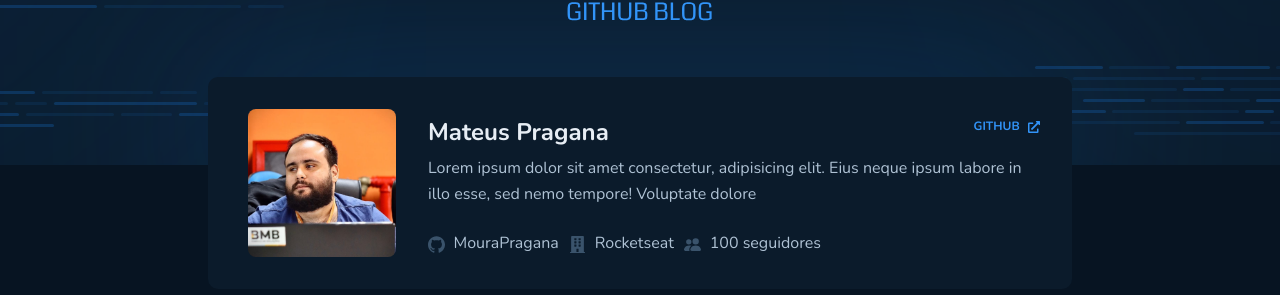
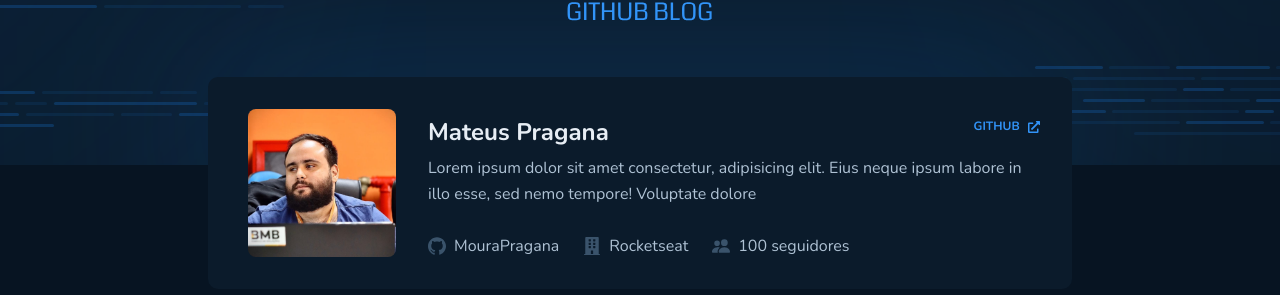
Before and after one commit to MouraPragana/03-desafio-ignite-github-blog, a React (Vite) app: page / in a window 1280 px wide. Shown: the part 131-426 px from the top of the page. Built offline with nearby package versions, Linux system fonts and the light colour scheme.

Commit message:
chore: ajustar estilização

```diff
--- a/src/pages/home/components/profileSection/index.tsx
+++ b/src/pages/home/components/profileSection/index.tsx
@@ -30,18 +30,19 @@
 				</TextContentBody>
 
 				<SocialContent>
-					<span>
-						<ImGithub size={17} />
-						MouraPragana
-					</span>
-					<span>
-						<FaBuilding size={17} />
-						Rocketseat
-					</span>
-					<span>
-						<BsPeopleFill size={17} />
-						100 seguidores
-					</span>
+					<div>
+						<ImGithub size={18} />
+						<span>MouraPragana</span>
+					</div>
+
+					<div>
+						<FaBuilding size={18} /> <span>Rocketseat</span>
+					</div>
+
+					<div>
+						<BsPeopleFill size={18} />
+						<span>100 seguidores</span>
+					</div>
 				</SocialContent>
 			</TextContent>
 		</ProfileCard>
--- a/src/pages/home/components/profileSection/styles.ts
+++ b/src/pages/home/components/profileSection/styles.ts
@@ -3,7 +3,6 @@
 export const ProfileCard = styled.div`
 	display: flex;
 	flex-direction: row;
-	align-items: stretch;
 
 	padding: 32px 32px 32px 40px;
 	gap: 32px;
@@ -26,7 +25,7 @@
 export const TextContent = styled.div`
 	display: flex;
 	flex-direction: column;
-	justify-content: space-between;
+
 	padding: 8px 0 0 0;
 	flex: 1;
 `
@@ -68,25 +67,29 @@
 	color: ${(props) => props.theme['blue-200']};
 	line-height: 1.6;
 	margin-top: 8px;
-	flex: 1;
 `
 
 export const SocialContent = styled.div`
 	display: flex;
 	flex-direction: row;
-	justify-content: space-between;
+
+	margin-top: 28px;
+	gap: 24px;
 	flex-wrap: wrap;
-	max-width: 393px;
-	width: 100%;
 
-	> span {
+	div {
 		display: flex;
-		color: ${(props) => props.theme['blue-200']};
-		line-height: 1.6;
+		max-height: 26px;
+		height: 100%;
 		align-items: center;
-		> svg {
-			margin-right: 8.56px;
+
+		svg {
+			margin-right: 8px;
 			color: ${(props) => props.theme['blue-400']};
+		}
+
+		span {
+			color: ${(props) => props.theme['blue-200']};
 		}
 	}
 `
```
